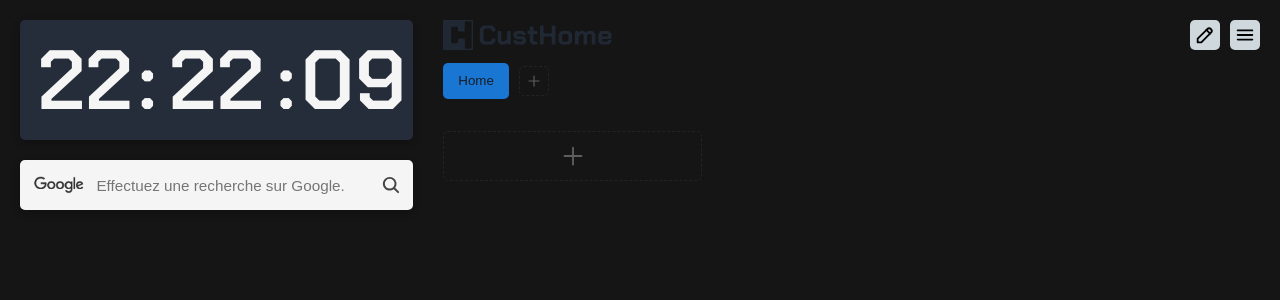
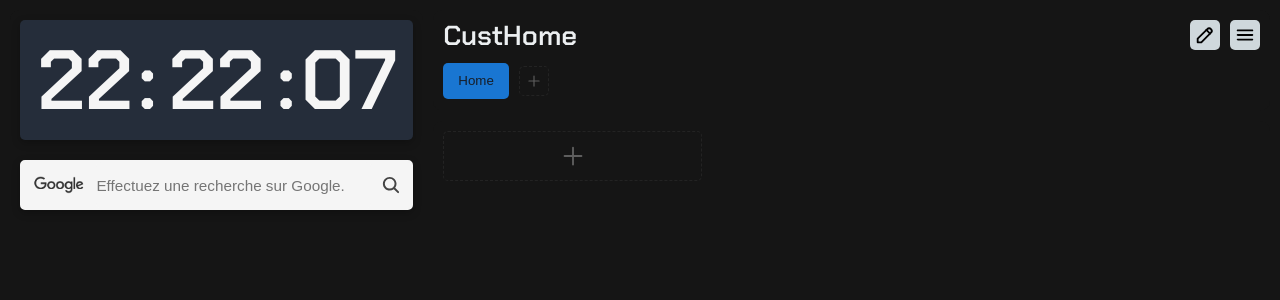
Before and after one commit to FabioDevCode/CustHome, a Vue app: page / in a window 1280 px wide. Shown: the top 300 px of the page. Built offline with nearby package versions, Linux system fonts and the light colour scheme.

Commit message:
Add title editable

```diff
--- a/src/assets/css/NavDark.css
+++ b/src/assets/css/NavDark.css
@@ -18,5 +18,5 @@
 }
 
 .dark .nav-logo {
-    color: #202834;
+    color: #ECEFF1;
 }
--- a/src/assets/css/NavLight.css
+++ b/src/assets/css/NavLight.css
@@ -18,5 +18,5 @@
 }
 
 .light .nav-logo {
-    color: #B0BEC5;
+    color: #323232;
 }
--- a/src/components/Nav.vue
+++ b/src/components/Nav.vue
@@ -1,17 +1,21 @@
 <script setup>
 import { modeStore } from '@/stores/mode';
 import { saveStore } from '@/stores/save';
-import LogoCustHome from '@/components/LogoCustHome.vue';
 
 const mode = modeStore()
 const save = saveStore()
 
+function editTitle() {
+    save.updateTitle(document.querySelector('#title').innerText);
+};
+
 </script>
-
 
 <template>
     <nav :class="save.theme">
-		<LogoCustHome class="nav-logo" />
+        <h1 class="nav-logo" id="title" contenteditable="true" @keyup.stop="editTitle()">
+            {{ save.title }}
+        </h1>
 
         <ul>
             <li id="eidt">
@@ -42,6 +46,18 @@ const save = saveStore()
         justify-content: space-between;
         align-items: center;
     }
+
+    nav h1 {
+        display: flex;
+        justify-content: center;
+        align-items: center;
+        font-family: 'Chakra Petch', sans-serif;
+        height: 100%;
+        min-width: 30px;
+        font-size: 1.8em;
+        border-radius: 5px;
+    }
+
 
     nav ul {
         height: max-content;
--- a/src/stores/save.js
+++ b/src/stores/save.js
@@ -4,6 +4,7 @@ import { toast } from 'vue3-toastify';
 
 
 export const saveStore = defineStore('save', () => {
+    const title = ref('CustHome');
     const version = ref('1.0.0');
     const theme = ref('dark');
     const widget = ref(true);
@@ -19,6 +20,7 @@ export const saveStore = defineStore('save', () => {
 
     // FUNCTIONS
     function synchroniseLocalSave(object) {
+        title.value = object.title ? object.title : 'CustHome';
         version.value = object.version ? object.version : '1.0.0';
         theme.value = object.theme ? object.theme : 'dark';
         widget.value = object.widget ? object.widget : true;
@@ -37,6 +39,7 @@ export const saveStore = defineStore('save', () => {
 
     function getInitialConfig() {
         return {
+            title: title.value,
             version: version.value,
             theme: theme.value,
             widget: widget.value,
@@ -100,6 +103,13 @@ export const saveStore = defineStore('save', () => {
             autoClose: 3000,
         });
     }
+
+    function updateTitle(newTitle) {
+        title.value = newTitle;
+        const localSave = JSON.parse(localStorage.getItem('CustHome'));
+        localSave.title = title.value;
+        localStorage.setItem('CustHome', JSON.stringify(localSave));
+    };
 
     function toggleWidget() {
         widget.value = !widget.value;
@@ -237,6 +247,8 @@ export const saveStore = defineStore('save', () => {
 
 
     return {
+        title,
+        updateTitle,
         version,
         getInitialConfig,
         synchroniseLocalSave,
```
